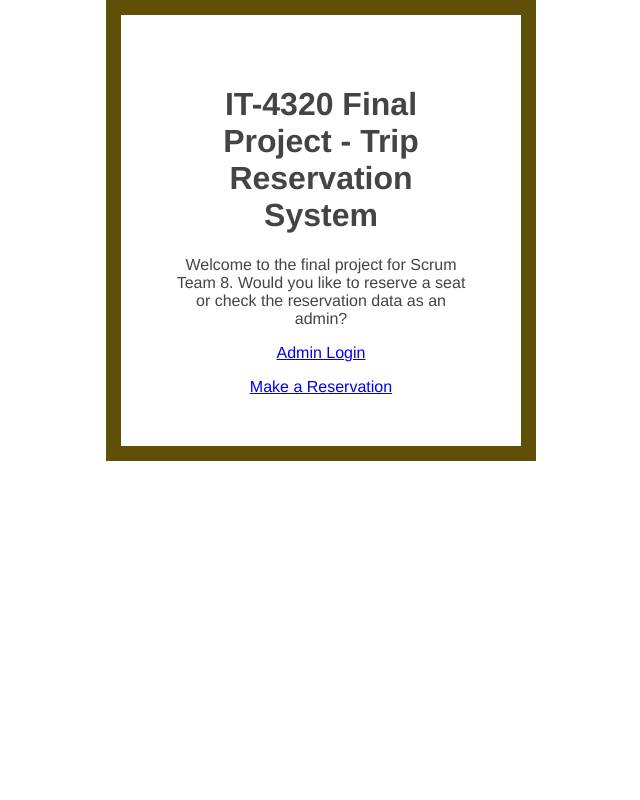
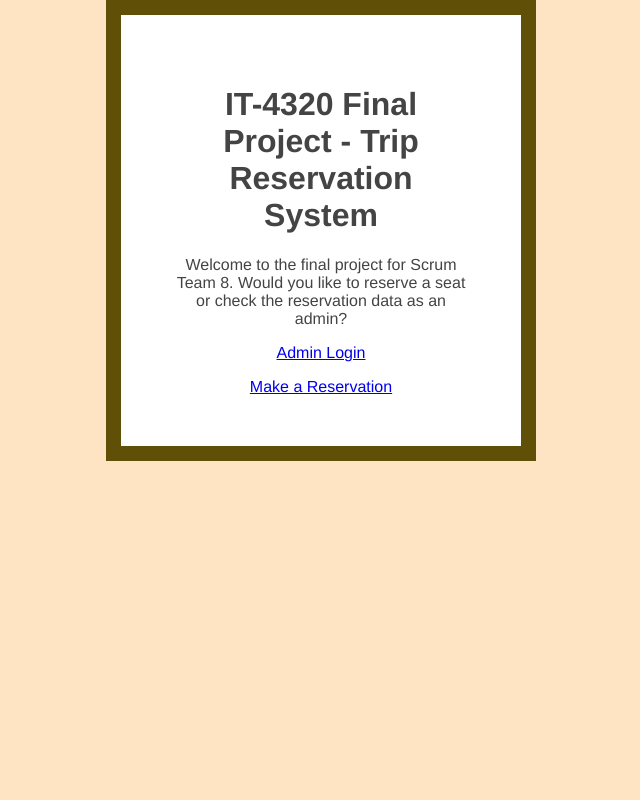
Before and after one commit to erinfiedler/FinalProject4320, a Flask app: page / in a window 1280 px wide. Shown: the whole page, without its empty margins (319-959 px from the left). Run offline with Flask 3, Linux system fonts and the light colour scheme.

Commit message:
background color

```diff
--- a/static/css/main.css
+++ b/static/css/main.css
@@ -3,6 +3,7 @@ body {
     padding: 0;
     font-family: "Helvetica Neue", Helvetica, Arial, sans-serif;
     color: #444444;
+    background-color: bisque;
   }
   /*
    * Formatting the header area
@@ -15,7 +16,7 @@ body {
     margin-bottom: 10px;
   }
   div.box{
-
+    background-color: #fff;
     width: 300px;
     border: 15px solid rgb(95, 79, 7);
     padding: 50px;
```
